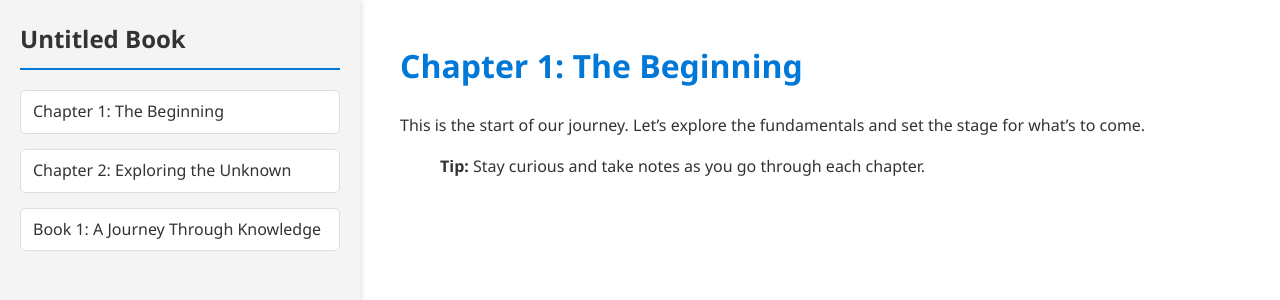
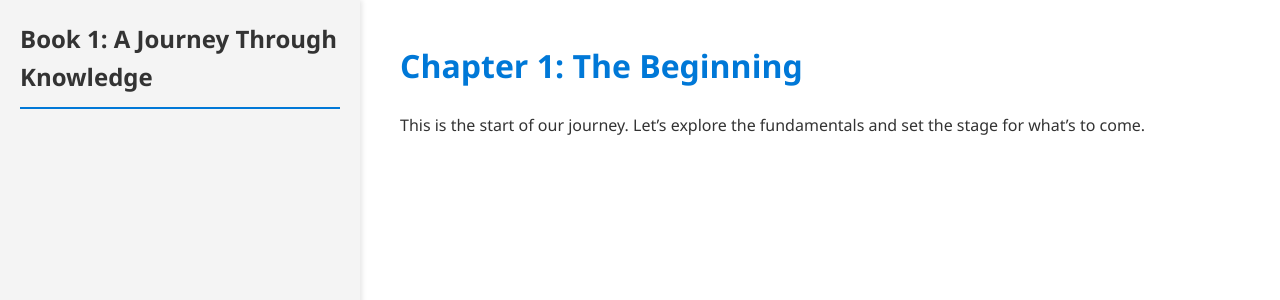
Before and after one commit to tayheau/tayheau.github.io, a Jekyll site: the page built from _notes/book1/chapter1.md, in a window 1280 px wide. Shown: the top 300 px of the page. Built offline with Jekyll 4.4.1, drawn with Linux system fonts in a browser that asks for light colours.

Commit message:
Update chapter1.md

```diff
--- a/_notes/book1/chapter1.md
+++ b/_notes/book1/chapter1.md
@@ -2,10 +2,8 @@
 title: "Chapter 1: The Beginning"
 layout: book
 permalink: /books/book1/chapter1/
-book: book1
+book: /books/book1/
 ---
 # Chapter 1: The Beginning
 
 This is the start of our journey. Let's explore the fundamentals and set the stage for what’s to come.
-
-> **Tip:** Stay curious and take notes as you go through each chapter.
```
